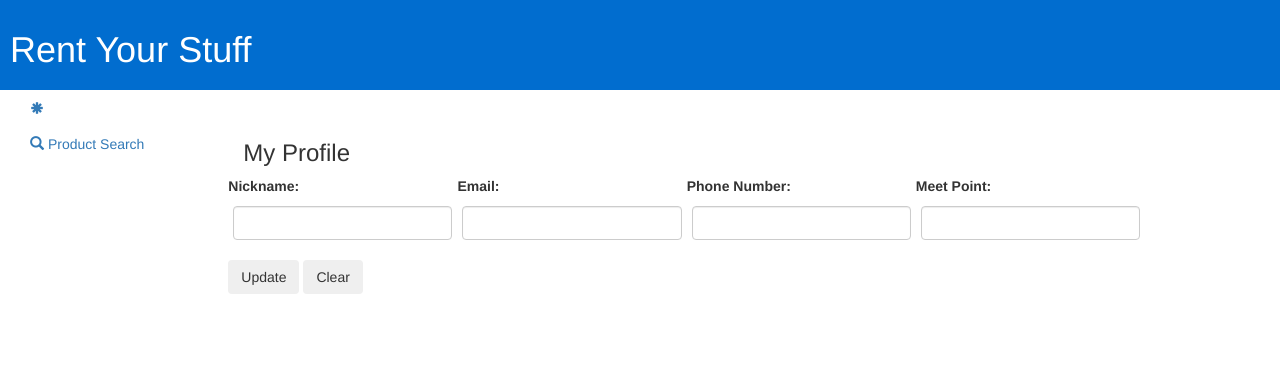
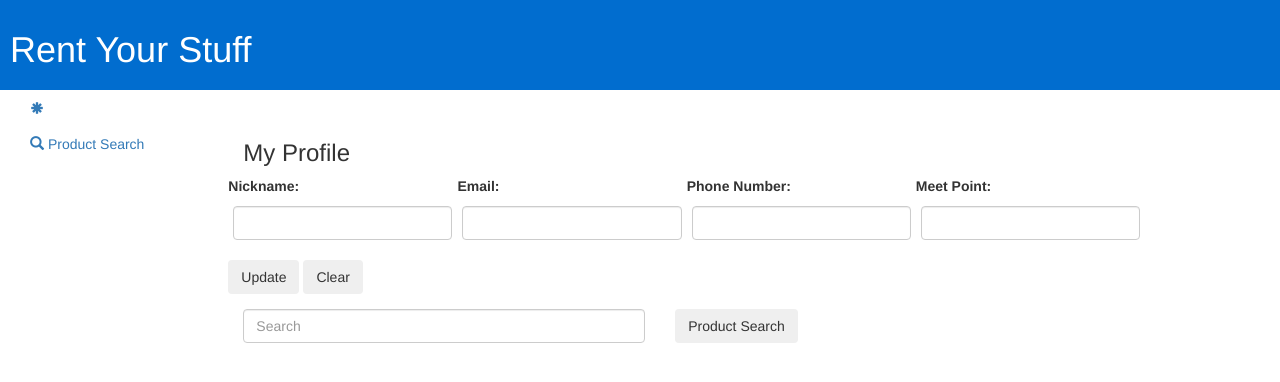
Before and after one commit to Phohawkenics/Rent-Ur-Stuff-2016, a Python web app: template templates/user_profile.html in a window 1280 px wide. Shown: the top 382 px of the page. Run offline with Jinja, Linux system fonts and the light colour scheme; the template is opened without the code that fills it, so the values that code supplies are empty.

Commit message:
Avoiding tanjizee's merge conflict

```diff
--- a/admin_handlers.py
+++ b/admin_handlers.py
@@ -148,7 +148,7 @@ class UserProfileHandler(BaseHandler):
     userinfo = ndb.Key(models.UserInfo, user.user_id()).get()
     if userinfo is not None:
         userInfo = {
-            'user_id': '',
+            'user_id': userinfo.key.id(),
             'nickname': userinfo.nickname,
             'email': userinfo.email,
             'phone_number': userinfo.phoneNumber,
--- a/models.py
+++ b/models.py
@@ -128,7 +128,7 @@ class Product(ndb.Model):
   fields."""
 
   doc_id = ndb.StringProperty()  # the id of the associated product
-  user_id = ndb.UserProperty()
+  user_id = ndb.IntegerProperty()
   location = ndb.StringProperty()
   price = ndb.FloatProperty()
   category = ndb.StringProperty()
--- a/templates/user_profile.html
+++ b/templates/user_profile.html
@@ -41,6 +41,17 @@
 					<input class="btn primary" type="submit" value="Update"/>
 					<input type="reset" class="btn primary"  name="reviewreset" value="Clear"/>
 			</div>
+
 		</form>
+    	<form name="searchbyuserform" class="form-horizontal col-xs-12 col-md-12 col-sm-12 col-lg-12" action="/psearch" method="post">
+            <div class="row">
+                <div class=" col-xs-12 col-md-8 col-sm-8 col-lg-5">
+                    <input class=" form-control" type="text" id="query" name="query" size="40" value="{{user_id}}"  placeholder="Search" />
+                </div>
+                <div class=" col-xs-1 col-md-1 col-sm-1 col-lg-1">
+                    <input type="submit" class="btn primary"  name="psearchsub" value="Product Search"/>
+                </div>
+            </div>
+        </form>
 	</div>
 {% endblock %}
```
